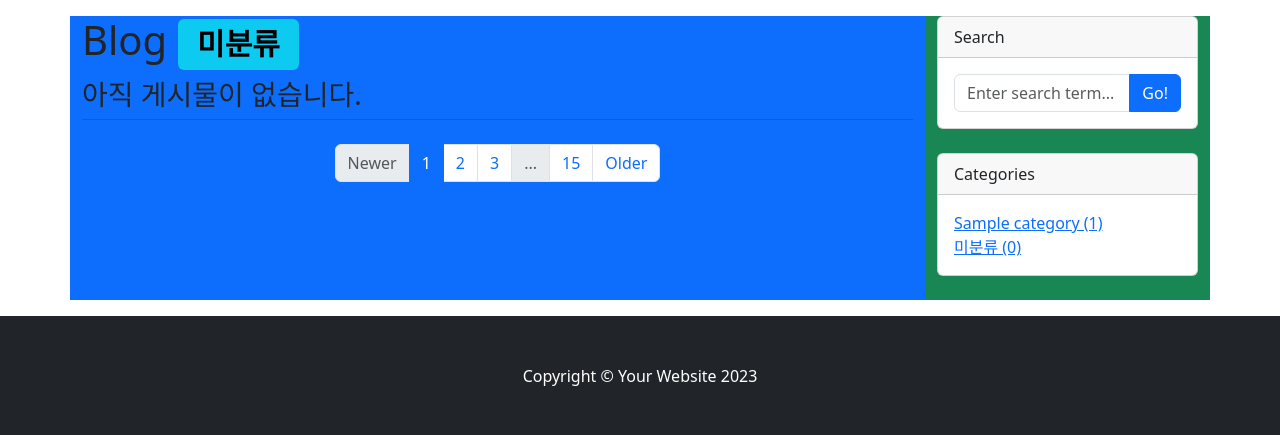
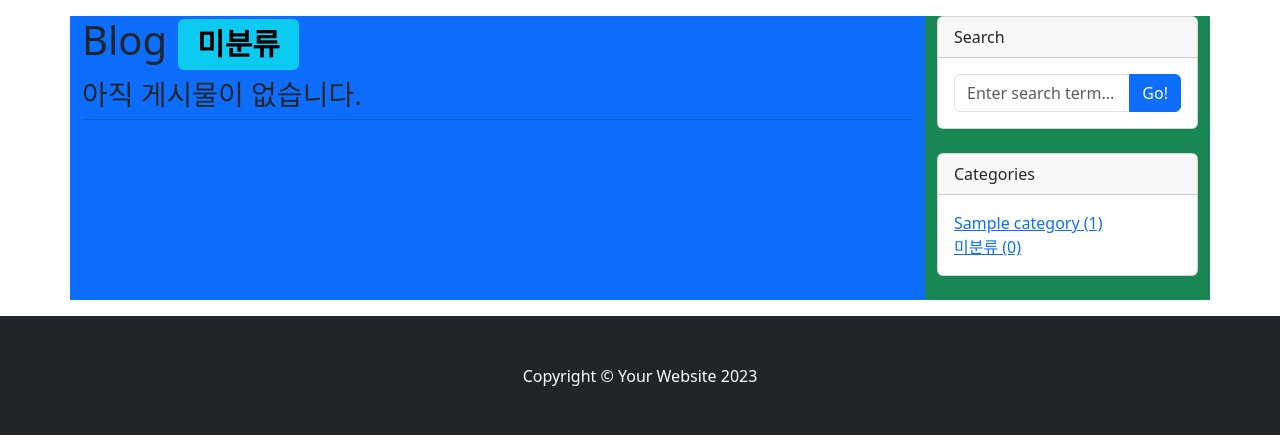
Before and after one commit to jmhwang-dev/django-tutorial, a Django app: page /blog/category/no_category/ in a window 1280 px wide. Shown: the part 56-491 px from the top of the page. Run offline with Django 5.2, Linux system fonts and the light colour scheme; tables that the repository leaves empty hold one stand-in row (values such as "Sample post"); parts of the project's set-up code (start-up, migrations or seed data) failed here and were passed over; some libraries are stand-ins or nearby versions.

Commit message:
포스트 5개씩 pagination

```diff
--- a/2-create-project/blog/templates/blog/post_list.html
+++ b/2-create-project/blog/templates/blog/post_list.html
@@ -57,15 +57,29 @@
     <!-- Pagination-->
     <nav aria-label="Pagination">
         <hr class="my-0" />
+        {% if is_paginated %}
         <ul class="pagination justify-content-center my-4">
-            <li class="page-item disabled"><a class="page-link" href="#" tabindex="-1" aria-disabled="true">Newer</a>
+            {% if page_obj.has_previous %}
+            <li class="page-item">
+                <a class="page-link" href="?page={{ page_obj.previous_page_number }}">&larr; Older</a>
             </li>
-            <li class="page-item active" aria-current="page"><a class="page-link" href="#!">1</a></li>
-            <li class="page-item"><a class="page-link" href="#!">2</a></li>
-            <li class="page-item"><a class="page-link" href="#!">3</a></li>
-            <li class="page-item disabled"><a class="page-link" href="#!">...</a></li>
-            <li class="page-item"><a class="page-link" href="#!">15</a></li>
-            <li class="page-item"><a class="page-link" href="#!">Older</a></li>
+            {% else %}
+            <li class="page-item disabled">
+                <a class="page-link" href="#!">&larr; Older</a>
+            </li>
+            {% endif %}
+
+            {% if page_obj.has_next %}
+            <li class="page-item">
+                <a class="page-link" href="?page={{ page_obj.next_page_number }}">Newer &rarr;</a>
+            </li>
+            {% else %}
+            <li class="page-item disabled">
+                <a class="page-link" href="#!">Newer &rarr;</a>
+            </li>
+            {% endif %}
         </ul>
+        {% endif %}
+
     </nav>
 {% endblock %}
--- a/2-create-project/blog/views.py
+++ b/2-create-project/blog/views.py
@@ -57,6 +57,7 @@ class PostUpdate(LoginRequiredMixin, UpdateView):
 class PostList(ListView):
     model = Post
     ordering = '-pk'
+    paginate_by = 5
 
     def get_context_data(self, **kwargs: Any) -> dict[str, Any]:
         context = super(PostList, self).get_context_data()
```
